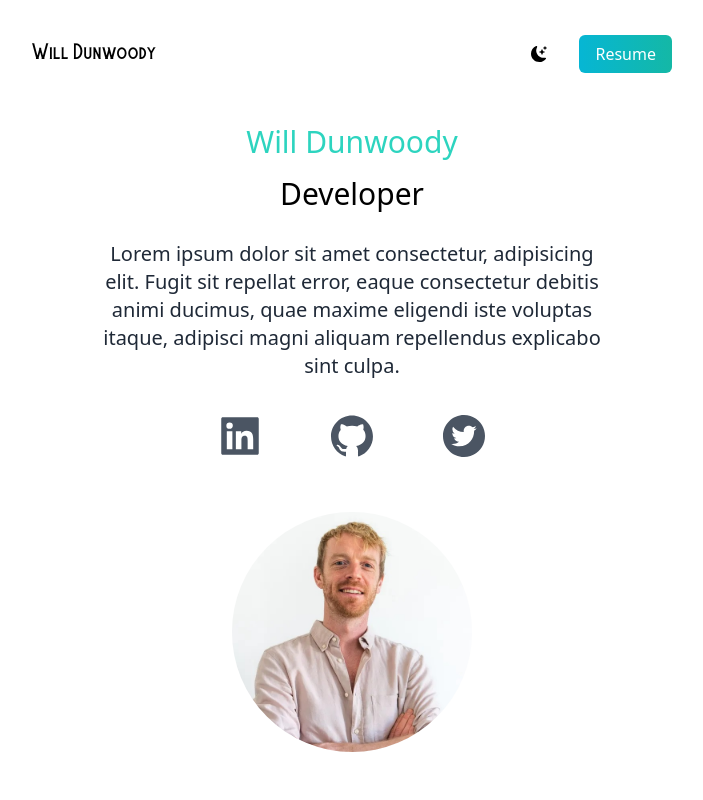
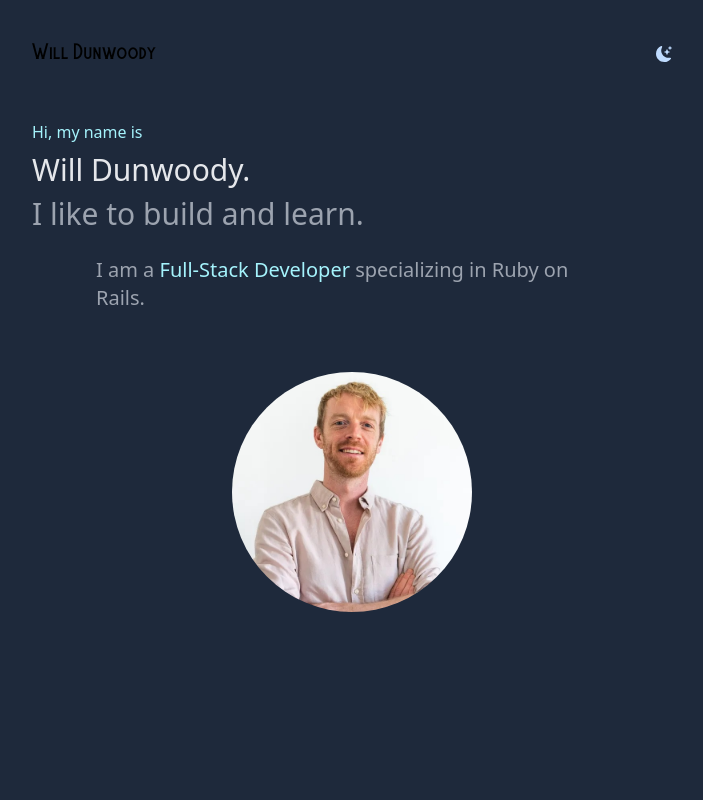
Before and after one commit to WillDunwoody/WillDunwoody.github.io, a Next.js app: page / in a window 1280 px wide. Shown: the top 800 px of the page, without its empty margins (288-991 px from the left). Built offline with nearby package versions, Linux system fonts and the light colour scheme.

Commit message:
updating

```diff
--- a/pages/index.tsx
+++ b/pages/index.tsx
@@ -19,7 +19,7 @@ import { useState } from "react"
 const inter = Inter({ subsets: ['latin'] })
 
 export default function Home() {
-  const [darkMode, setDarkMode] = useState(false)
+  const [darkMode, setDarkMode] = useState(true)
   return (
     <>
      <div className={darkMode ? "dark" : ""}>
@@ -29,31 +29,24 @@ export default function Home() {
         <meta name="viewport" content="width=device-width, initial-scale=1" />
         <link rel="icon" href="/favicon.ico" />
       </Head>
-      <main className="bg-white p-10 md:px-20 lg:px-40 xl:px-80 dark:bg-gray-900">
+      <main className="bg-white p-10 md:px-20 lg:px-40 xl:px-80 dark:bg-slate-800">
         <section className="min-h-screen">
           <nav className="mb-12 flex justify-between">
             <h1 className="text-lg font-burtons">Will Dunwoody</h1>
             <ul className="flex items-center">
               <li>
-                <BsFillMoonStarsFill onClick={() => setDarkMode(!darkMode)} className="cursor-pointer text-md"/>
-              </li>
-              <li>
-                <a className="bg-gradient-to-r from-cyan-500 to-teal-500 text-white px-4 py-2 rounded-md ml-8" href="https://www.linkedin.com/in/willdunwoody/">Resume</a>
+                <BsFillMoonStarsFill onClick={() => setDarkMode(!darkMode)} className="text-blue-200 cursor-pointer text-md"/>
               </li>
             </ul>
           </nav>
 
-          <div className="text-center">
-            <h2 className="text-3xl py-2 text-teal-400 font-medium">Will Dunwoody</h2>
-            <h3 className="text-xl py-2 md:text-3xl">Developer</h3>
-            <p className="text-md py-5 leading-8 text-gray-800 md:text-xl max-w-lg mx-auto">Lorem ipsum dolor sit amet consectetur, adipisicing elit. Fugit sit repellat error, eaque consectetur debitis animi ducimus, quae maxime eligendi iste voluptas itaque, adipisci magni aliquam repellendus explicabo sint culpa.</p>
+          <div>
+            <p className="text-cyan-200 py-1">Hi, my name is</p>
+            <h2 className="text-3xl py-1 text-gray-200 font-medium">Will Dunwoody.</h2>
+            <h2 className="text-2xl py-1 text-gray-400 md:text-3xl">I like to build and learn.</h2>
+            <p className="text-md py-5 text-gray-400 leading-2 md:text-xl max-w-lg mx-auto">I am a <span className="text-cyan-200">Full-Stack Developer</span> specializing in Ruby on Rails.</p>
           </div>
 
-          <div className="text-5xl flex justify-center gap-16 py-3 text-gray-600">
-            <a href="https://www.linkedin.com/in/willdunwoody/"><AiFillLinkedin /></a>
-            <a href="http://github.com/WillDunwoody"><AiFillGithub /></a>
-            <a href="https://twitter.com/WDunwood/"><AiFillTwitterCircle /></a>
-          </div>
 
           <div className="relative mx-auto w-60 my-10">
             <Image src={profilephoto} alt={"profile"} className="rounded-full"/>
@@ -119,6 +112,16 @@ export default function Home() {
             <div className="basis-1/3 flex-1"><Image src={web6} alt="" className="rounded-lg object-cover" /></div>
           </div>
         </section>
+        <section>
+          <div className="text-2xl flex justify-center gap-16 py-3 text-gray-500">
+            <a href="https://www.linkedin.com/in/willdunwoody/"><AiFillLinkedin /></a>
+            <a href="http://github.com/WillDunwoody"><AiFillGithub /></a>
+            <a href="https://twitter.com/WDunwood/"><AiFillTwitterCircle /></a>
+          </div>
+          <div className="text-center text-gray-500">
+            <p>Designed & built by <span className="text-cyan-200">Will Dunwoody</span></p>
+          </div>
+        </section>
       </main>
       </div>
     </>
```
